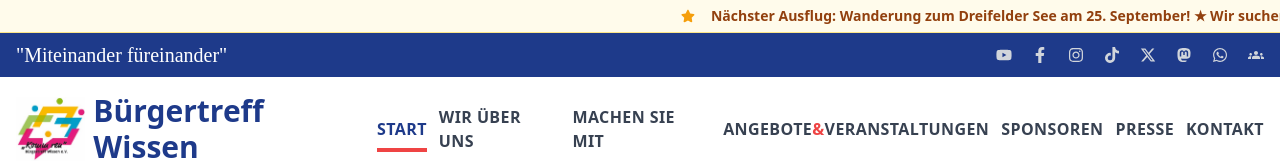
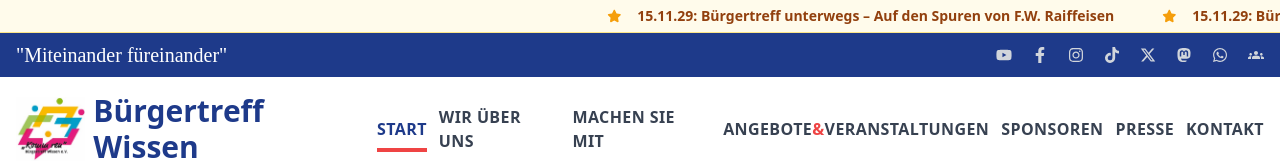
Before and after one commit to trgycln/buergertreff-react-sitesi, a React (Create React App) app: page / in a window 1280 px wide. Shown: the top 161 px of the page. Built offline with nearby package versions, Linux system fonts and the light colour scheme.

Commit message:
Duyuru Guncellendi

```diff
--- a/src/components/Header.js
+++ b/src/components/Header.js
@@ -20,9 +20,7 @@ const Header = () => {
 
     // Örnek duyurular. Gelecekte bu veriyi başka bir yerden alacağız.
     const announcements = [
-      "Nächster Ausflug: Wanderung zum Dreifelder See am 25. September!",
-      "Wir suchen ehrenamtliche Helfer für die Nachbarschaftsbörse.",
-      "Neuer Kurs 'Digitale Fotografie für Anfänger' beginnt im Oktober.",
+      "15.11.29: Bürgertreff unterwegs – Auf den Spuren von F.W. Raiffeisen",
     ];
 
     // ... Diğer fonksiyonlarınız (toggleSubmenu, vb.) burada yer alacak ...
```
